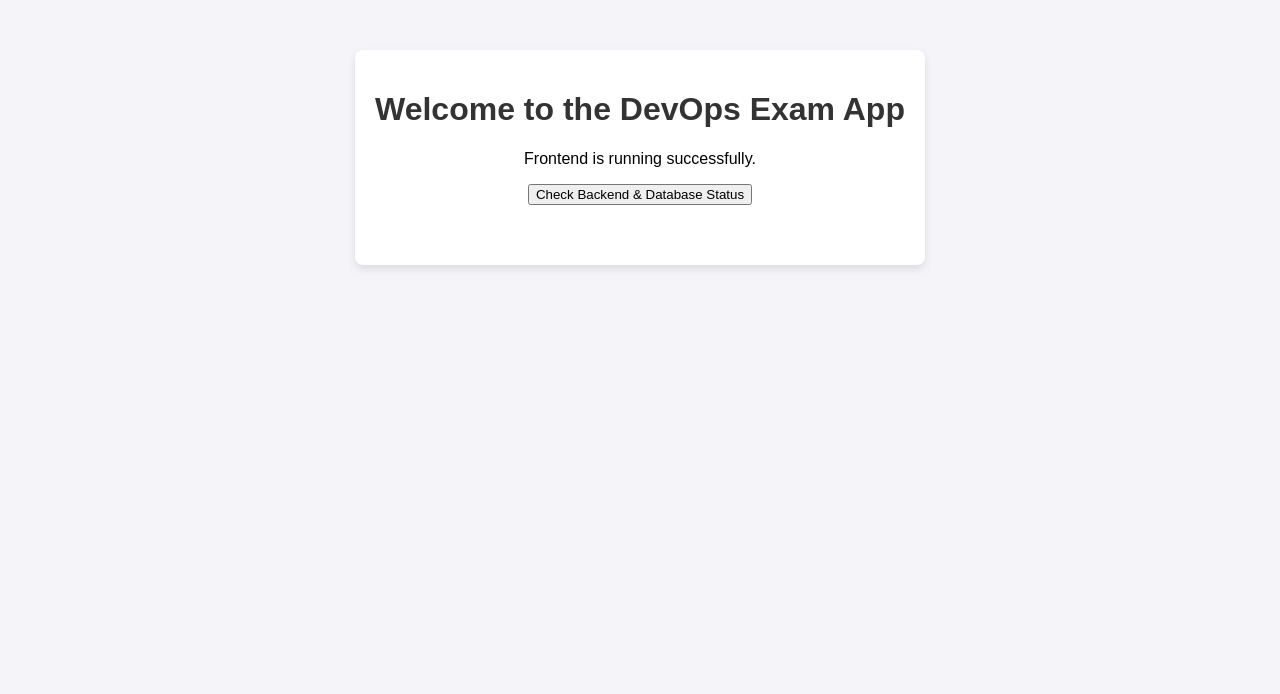
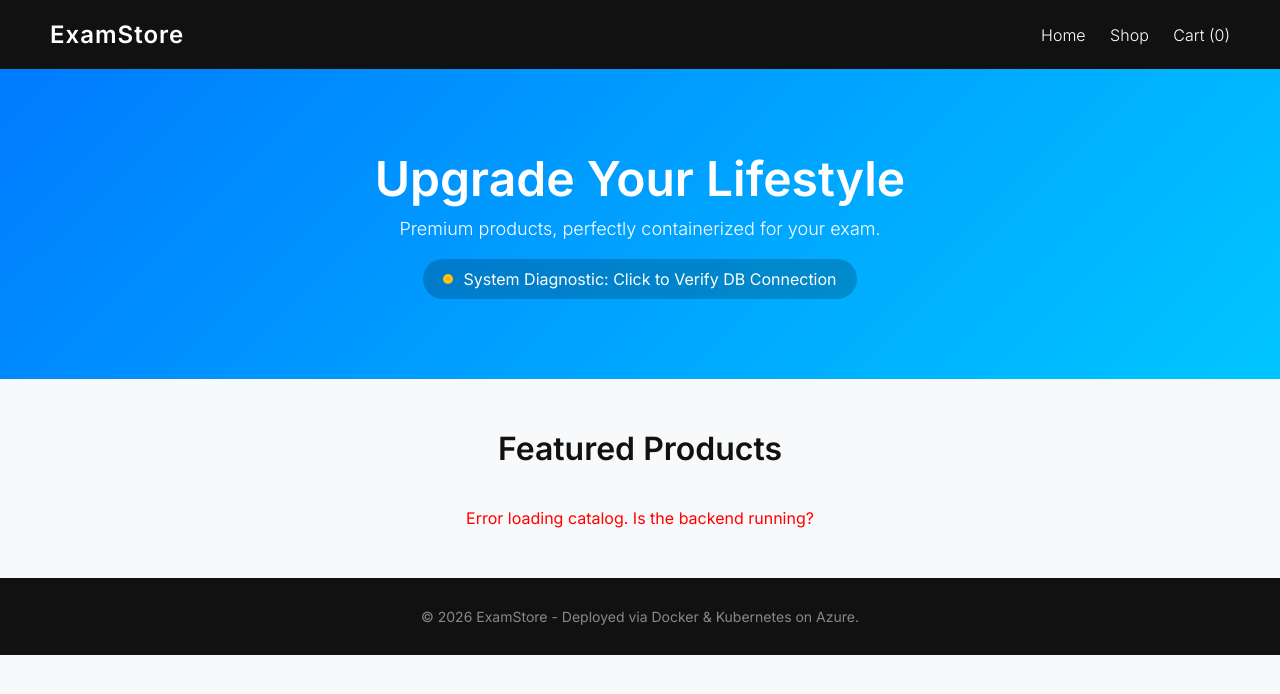
Before and after one commit to biophys116-cell/dev_ops, a website: page public/index.html in a window 1280 px wide. Drawn offline with Linux system fonts and the light colour scheme; no server answers.

Commit message:
feat: update frontend to e-commerce UI

```diff
--- a/public/index.html
+++ b/public/index.html
@@ -3,44 +3,136 @@
 <head>
     <meta charset="UTF-8">
     <meta name="viewport" content="width=device-width, initial-scale=1.0">
-    <title>DevOps Exam App</title>
+    <title>ExamStore | Premium E-Commerce</title>
     <style>
-        body { font-family: Arial, sans-serif; text-align: center; margin-top: 50px; background-color: #f4f4f9; }
-        .container { background: white; padding: 20px; border-radius: 8px; box-shadow: 0 4px 8px rgba(0,0,0,0.1); display: inline-block; }
-        h1 { color: #333; }
-        #status { font-weight: bold; margin-top: 20px; padding: 10px; border-radius: 4px; }
-        .success { background-color: #d4edda; color: #155724; }
-        .error { background-color: #f8d7da; color: #721c24; }
+        @import url('https://fonts.googleapis.com/css2?family=Inter:wght@300;400;600&display=swap');
+
+        * { margin: 0; padding: 0; box-sizing: border-box; font-family: 'Inter', sans-serif; }
+        body { background-color: #f8f9fa; color: #333; }
+
+        /* Header */
+        header { background-color: #111; color: #fff; padding: 20px 50px; display: flex; justify-content: space-between; align-items: center; }
+        header h1 { font-size: 24px; font-weight: 600; letter-spacing: 1px; }
+        nav a { color: #fff; text-decoration: none; margin-left: 20px; font-weight: 300; transition: color 0.3s; }
+        nav a:hover { color: #007bff; }
+
+        /* Hero Section */
+        .hero { background: linear-gradient(135deg, #007bff, #00c6ff); color: white; text-align: center; padding: 80px 20px; }
+        .hero h2 { font-size: 48px; margin-bottom: 10px; }
+        .hero p { font-size: 18px; font-weight: 300; margin-bottom: 20px; }
+
+        /* DevOps Status Widget */
+        .status-widget { background: rgba(0,0,0,0.2); padding: 10px 20px; border-radius: 30px; display: inline-flex; align-items: center; cursor: pointer; transition: background 0.3s; }
+        .status-widget:hover { background: rgba(0,0,0,0.4); }
+        .status-indicator { width: 10px; height: 10px; border-radius: 50%; background-color: #ffc107; margin-right: 10px; }
+        .status-widget.success .status-indicator { background-color: #28a745; }
+        .status-widget.error .status-indicator { background-color: #dc3545; }
+
+        /* Products Grid */
+        .container { max-width: 1200px; margin: 50px auto; padding: 0 20px; }
+        .section-title { text-align: center; margin-bottom: 40px; font-size: 32px; font-weight: 600; color: #111; }
+        .grid { display: grid; grid-template-columns: repeat(auto-fit, minmax(250px, 1fr)); gap: 30px; }
+
+        /* Product Card */
+        .card { background: #fff; border-radius: 12px; overflow: hidden; box-shadow: 0 10px 20px rgba(0,0,0,0.05); transition: transform 0.3s, box-shadow 0.3s; }
+        .card:hover { transform: translateY(-5px); box-shadow: 0 15px 30px rgba(0,0,0,0.1); }
+        .card img { width: 100%; height: 200px; object-fit: cover; }
+        .card-body { padding: 20px; text-align: center; }
+        .card-body h3 { font-size: 20px; margin-bottom: 10px; color: #111; }
+        .card-body p { font-size: 18px; color: #007bff; font-weight: 600; margin-bottom: 15px; }
+        .btn { background: #111; color: #fff; border: none; padding: 10px 20px; border-radius: 25px; cursor: pointer; font-weight: 600; transition: background 0.3s; }
+        .btn:hover { background: #007bff; }
+
+        /* Footer */
+        footer { background: #111; color: #888; text-align: center; padding: 30px 20px; margin-top: 50px; font-size: 14px; }
     </style>
 </head>
 <body>
-    <div class="container">
-        <h1>Welcome to the DevOps Exam App</h1>
-        <p>Frontend is running successfully.</p>
-        <button onclick="checkStatus()">Check Backend & Database Status</button>
-        <div id="status"></div>
+
+    <header>
+        <h1>ExamStore</h1>
+        <nav>
+            <a href="#">Home</a>
+            <a href="#">Shop</a>
+            <a href="#">Cart (0)</a>
+        </nav>
+    </header>
+
+    <div class="hero">
+        <h2>Upgrade Your Lifestyle</h2>
+        <p>Premium products, perfectly containerized for your exam.</p>
+
+        <!-- DevOps Requirement: Kept the status check but integrated into the design -->
+        <div class="status-widget" onclick="checkStatus()" id="statusWidget">
+            <div class="status-indicator" id="statusIndicator"></div>
+            <span id="statusText">System Diagnostic: Click to Verify DB Connection</span>
+        </div>
     </div>
 
+    <div class="container">
+        <h2 class="section-title">Featured Products</h2>
+        <div class="grid" id="productGrid">
+            <!-- Products will be loaded here via API -->
+            <p style="text-align: center; width: 100%;">Loading catalog from backend...</p>
+        </div>
+    </div>
+
+    <footer>
+        &copy; 2026 ExamStore - Deployed via Docker & Kubernetes on Azure.
+    </footer>
+
     <script>
+        // Fetch products from the backend API
+        async function loadProducts() {
+            try {
+                const response = await fetch('/api/products');
+                const products = await response.json();
+
+                const grid = document.getElementById('productGrid');
+                grid.innerHTML = ''; // Clear loading text
+
+                products.forEach(product => {
+                    const card = `
+                        <div class="card">
+                            <img src="${product.image}" alt="${product.name}">
+                            <div class="card-body">
+                                <h3>${product.name}</h3>
+                                <p>${product.price}</p>
+                                <button class="btn">Add to Cart</button>
+                            </div>
+                        </div>
+                    `;
+                    grid.innerHTML += card;
+                });
+            } catch (error) {
+                document.getElementById('productGrid').innerHTML = '<p style="color:red; text-align:center;">Error loading catalog. Is the backend running?</p>';
+            }
+        }
+
+        // DevOps specific status check (Testing DB connection)
         async function checkStatus() {
-            const statusDiv = document.getElementById('status');
-            statusDiv.textContent = 'Checking...';
-            statusDiv.className = '';
+            const widget = document.getElementById('statusWidget');
+            const text = document.getElementById('statusText');
+            text.textContent = 'Verifying connection...';
+
             try {
                 const response = await fetch('/api/status');
                 const data = await response.json();
                 if (response.ok) {
-                    statusDiv.textContent = data.message;
-                    statusDiv.className = 'success';
+                    text.textContent = 'System Healthy: ' + data.message;
+                    widget.className = 'status-widget success';
                 } else {
-                    statusDiv.textContent = data.message;
-                    statusDiv.className = 'error';
+                    text.textContent = 'System Error: ' + data.message;
+                    widget.className = 'status-widget error';
                 }
             } catch (error) {
-                statusDiv.textContent = 'Failed to connect to backend API.';
-                statusDiv.className = 'error';
+                text.textContent = 'Critical Failure: API Unreachable';
+                widget.className = 'status-widget error';
             }
         }
+
+        // Initialize
+        loadProducts();
     </script>
 </body>
 </html>
```
Also changed, not shown: server.js (+12 -0 lines).
